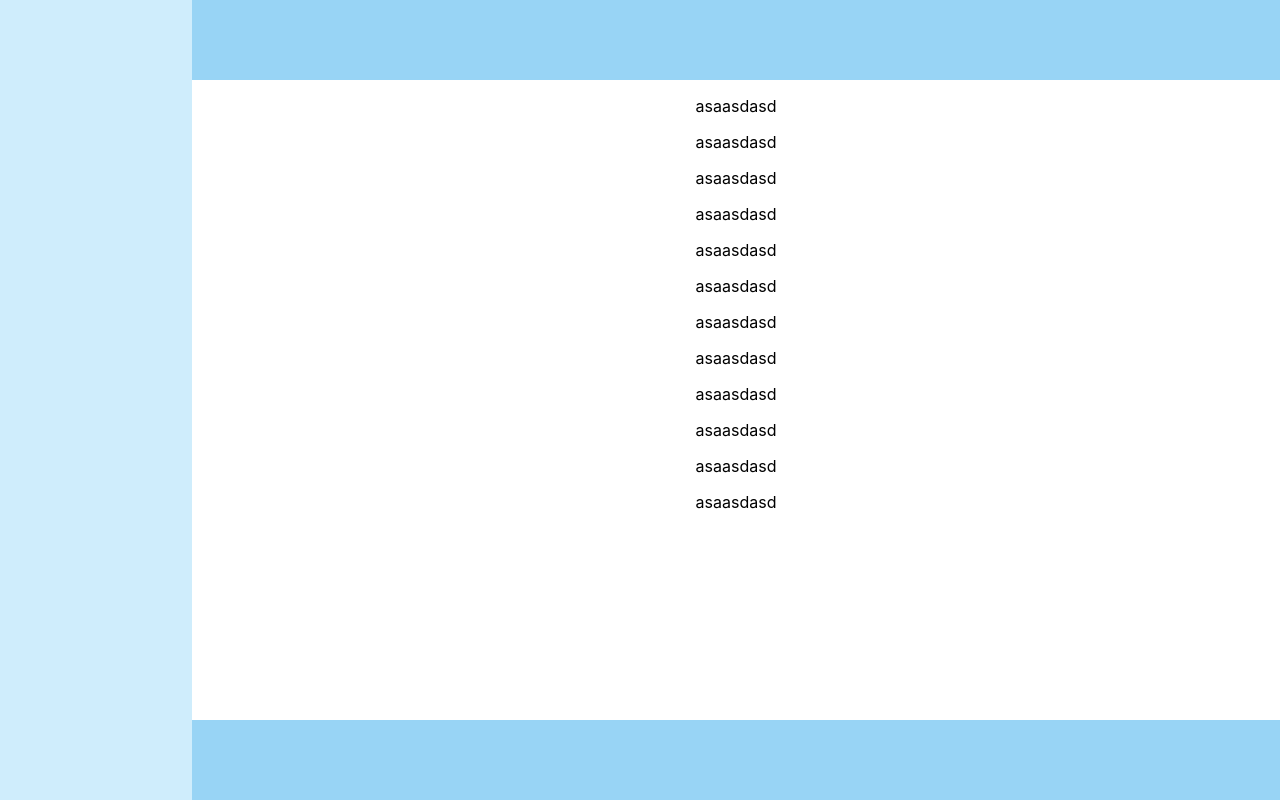
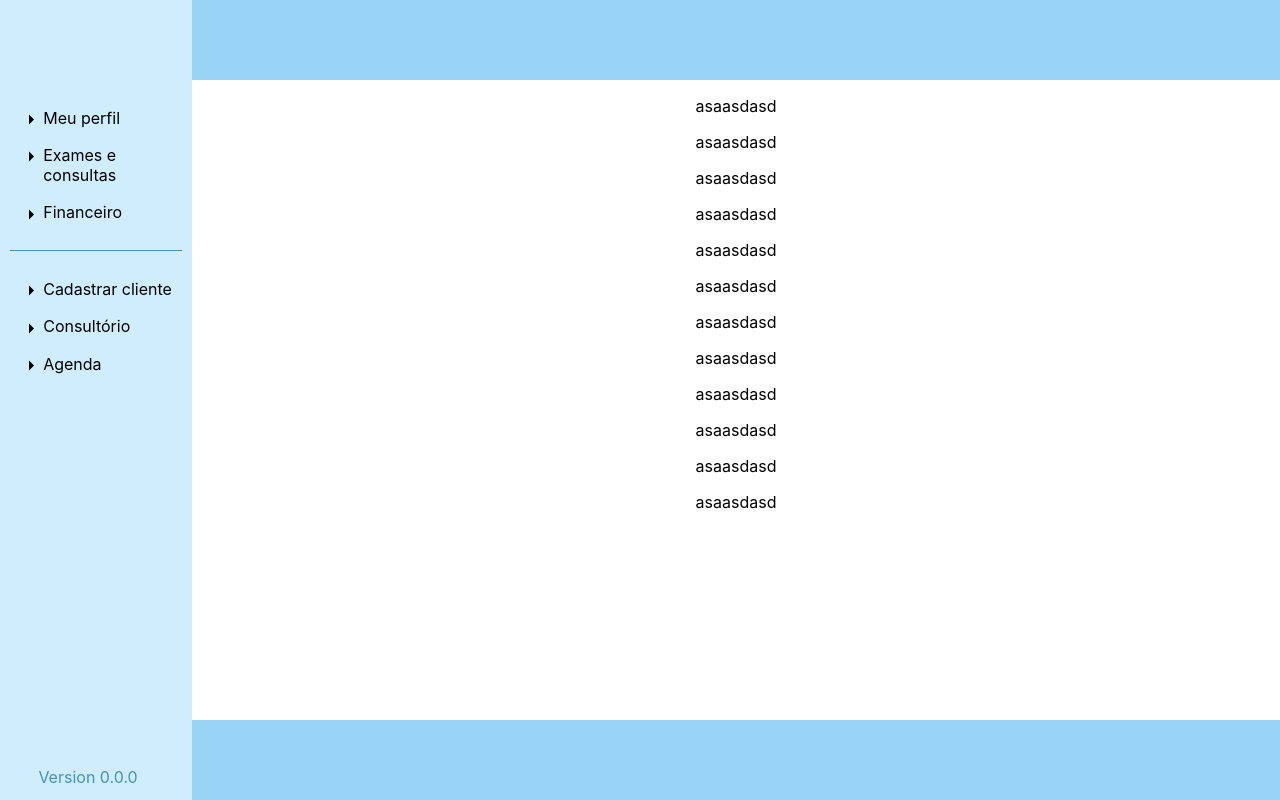
Before and after one commit to AndAccioly/PAC-frontend, a React (Create React App) app: page / in a window 1280 px wide. Shown: the top 800 px of the page. Built offline with nearby package versions, Linux system fonts and the light colour scheme.

Commit message:
Sidebar menu

```diff
--- a/src/components/menu/MenuLateral.js
+++ b/src/components/menu/MenuLateral.js
@@ -1,12 +1,45 @@
-import * as React from 'react';
+    import * as React from 'react';
 import Typography from '@mui/material/Typography';
 import { Link } from "react-router-dom";
+import ArrowRightIcon from '@mui/icons-material/ArrowRight';
 
 function LinkMenu(props) {
     const classes = props.classes;
     return(
         <div className={classes.menuLateral}>
+            <div className={classes.menuLateralTopo}></div>
+            <div className={classes.menuLateralItens}>
 
+                <div className={classes.menuLateralItemArrow}>
+                    <ArrowRightIcon className={classes.menuLateralIconArrow}/>
+                    <div className={classes.menuLateralItem}>Meu perfil</div>
+                </div>
+                <div className={classes.menuLateralItemArrow}>
+                    <ArrowRightIcon className={classes.menuLateralIconArrow}/>
+                    <div className={classes.menuLateralItem}>Exames e consultas</div>
+                </div>
+                <div className={classes.menuLateralItemArrow}>
+                    <ArrowRightIcon className={classes.menuLateralIconArrow}/>
+                    <div className={classes.menuLateralItem}>Financeiro</div>
+                </div>
+
+                <div className={classes.menuLinha}></div>
+
+                <div className={classes.menuLateralItemArrow}>
+                    <ArrowRightIcon className={classes.menuLateralIconArrow}/>
+                    <div className={classes.menuLateralItem}>Cadastrar cliente</div>
+                </div>
+                <div className={classes.menuLateralItemArrow}>
+                    <ArrowRightIcon className={classes.menuLateralIconArrow}/>
+                    <div className={classes.menuLateralItem}>Consultório</div>
+                </div>
+                <div className={classes.menuLateralItemArrow}>
+                    <ArrowRightIcon className={classes.menuLateralIconArrow}/>
+                    <div className={classes.menuLateralItem}>Agenda</div>
+                </div>
+
+            </div>
+            <div className={classes.versao}>Version 0.0.0</div>
         </div>
     )
 }
--- a/src/styles.js
+++ b/src/styles.js
@@ -1,4 +1,8 @@
 import { makeStyles } from "@material-ui/styles"
+
+const corAzul1 = '#cfedfc'
+const corAzul2 = '#98d4f5'
+const corAzul3 = '#4791ba'
 
 const useStyles = makeStyles({
     root: {
@@ -11,7 +15,7 @@ const useStyles = makeStyles({
         minWidth: '100%'
     },
     menuLateral: {
-        backgroundColor: '#cfedfc',
+        backgroundColor: corAzul1,
         height: '100%',
         width: '15%',
         minHeight: '100%',
@@ -25,7 +29,7 @@ const useStyles = makeStyles({
     },
     header: {
         position: 'relative',
-        backgroundColor: '#98d4f5',
+        backgroundColor: corAzul2,
         minHeight: '10%',
         marginLeft: '15%',
         width: '100%',
@@ -33,7 +37,7 @@ const useStyles = makeStyles({
     },
     footer: {
         position: 'relative',
-        backgroundColor: '#98d4f5',
+        backgroundColor: corAzul2,
         minHeight: '10%',
         marginLeft: '15%',
         zIndex: '1',
@@ -42,6 +46,43 @@ const useStyles = makeStyles({
     },
     conteudo: {
 
+    },
+    menuLinha: {
+        height: '1px',
+        background: corAzul3,
+        width: '90%',
+        marginLeft: '5%',
+        marginTop: '10%',
+        marginBottom: '10%'
+    },
+    menuLateralItemArrow: {
+        display: 'flex',
+        paddingLeft: '10%',
+        "&:hover": {
+            background: corAzul2,
+            cursor: 'pointer',
+        }
+    },
+    menuLateralIconArrow: {
+        transform: 'translateY(35%)',
+    },
+    menuLateralItem:{
+        marginTop: '5%',
+        marginBottom: '5%',
+        textAlign: 'left',
+    },
+    menuLateralItens:{
+        marginTop: '10%'
+    },
+    menuLateralTopo:{
+        height: '10%'
+    },
+    versao: {
+        position:'fixed',
+        bottom: '0',
+        marginBottom: '1%',
+        marginLeft: '3%',
+        color: corAzul3
     }
 
 })
```
Also changed, not shown: package.json (+4 -3 lines), 1 other file (tests, documents, lock files or other folders).
